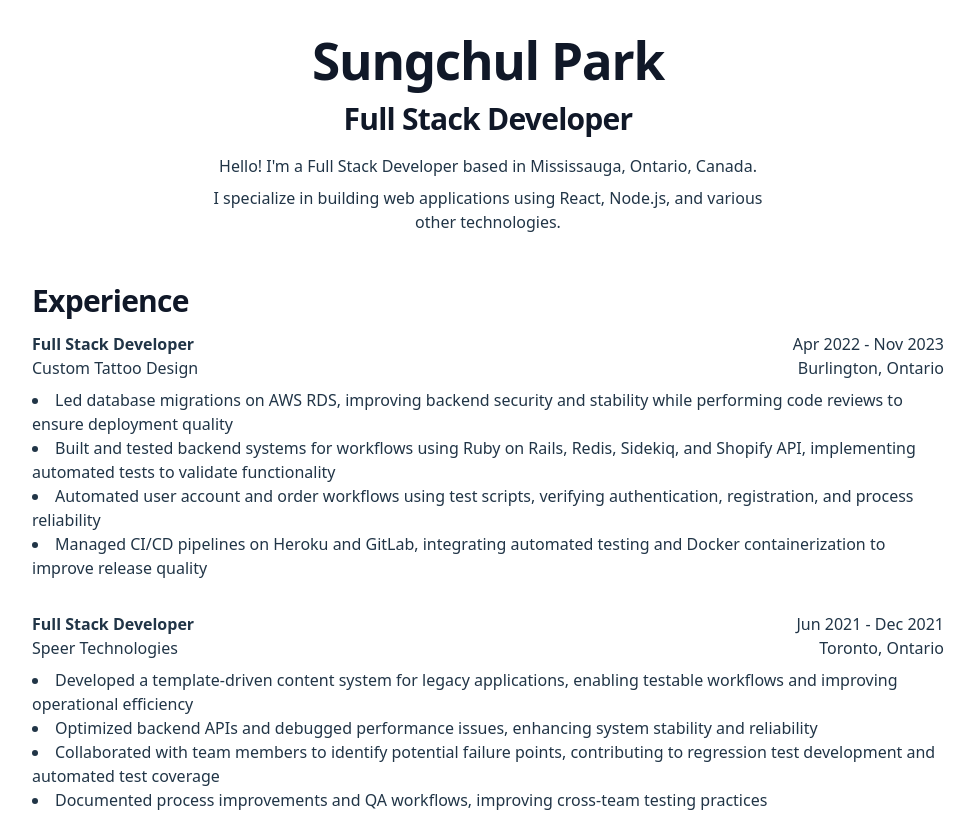
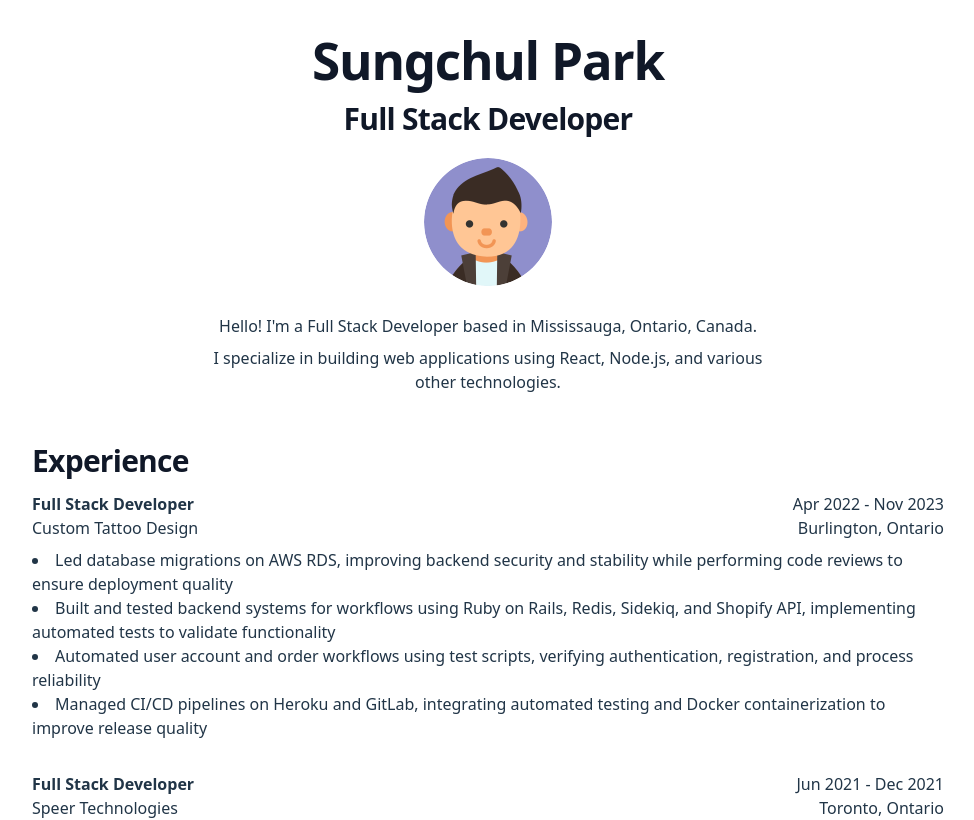
Before and after one commit to sungchulpark1/sungchulpark1.github.io, a React (Vite) app in the folder web-portfolio/: page / in a window 1280 px wide. Shown: the top 820 px of the page, without its empty margins (152-1126 px from the left). Built offline with nearby package versions, Linux system fonts and the light colour scheme.

Commit message:
add avatar

```diff
--- a/web-portfolio/src/components/Header.tsx
+++ b/web-portfolio/src/components/Header.tsx
@@ -1,4 +1,5 @@
 import { motion } from "motion/react"
+import avatar from "./../assets/avatar.png"
 
 function Header() {
   return (
@@ -15,6 +16,9 @@ function Header() {
         <h2 className="text-xl font-extrabold leading-none tracking-tight text-gray-900 md:text-2xl lg:text-3xl dark:text-white">
           Full Stack Developer
         </h2>
+        <div className="mt-6 mb-2">
+          <img src={avatar} alt="Sungchul Park" className="w-32 h-32 rounded-full" />
+        </div>
       </motion.div>
       <motion.div
         className="flex flex-col justify-center items-center w-4/5 mb-8 text-center"
```
Also changed, not shown: web-portfolio/src/assets/avatar.png (added).
